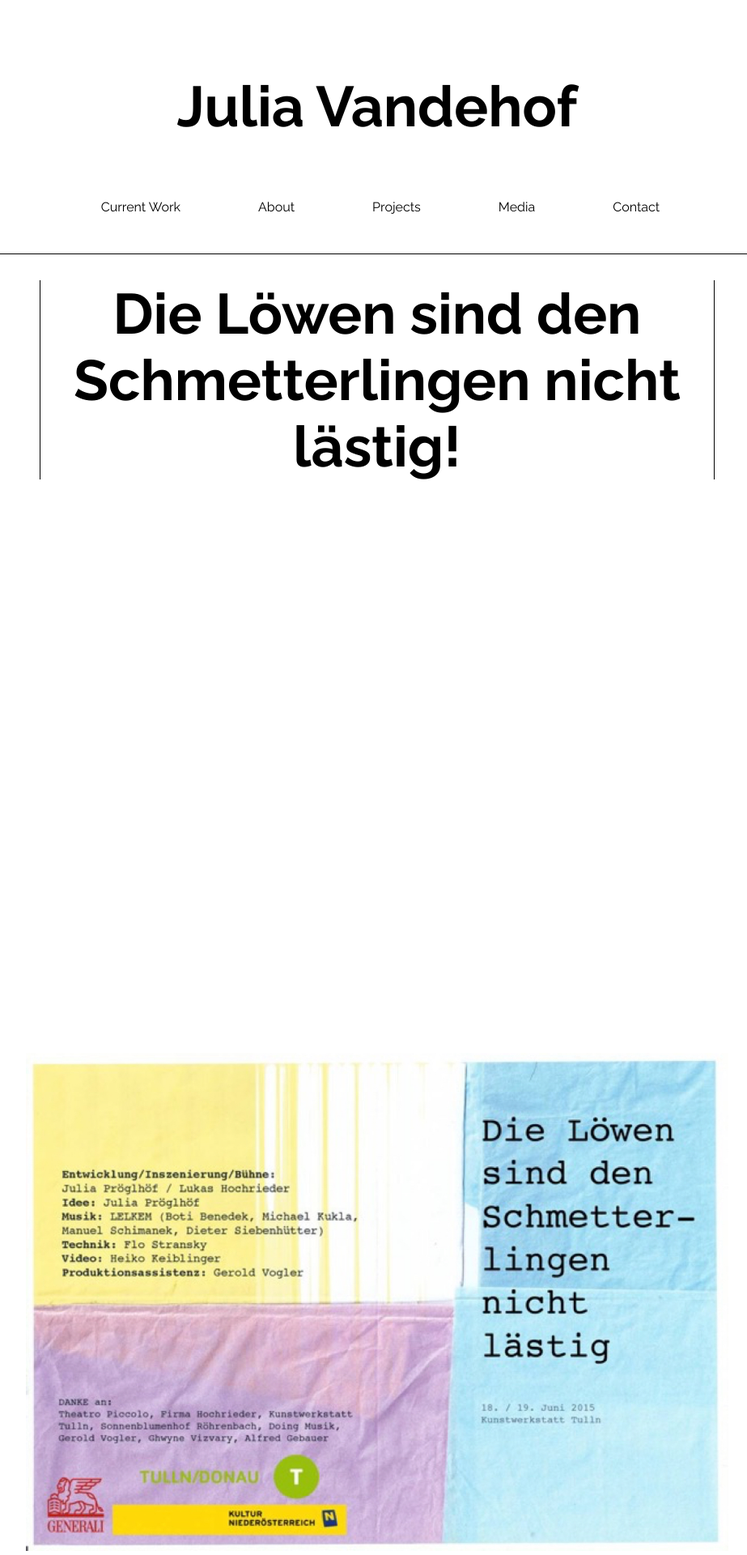
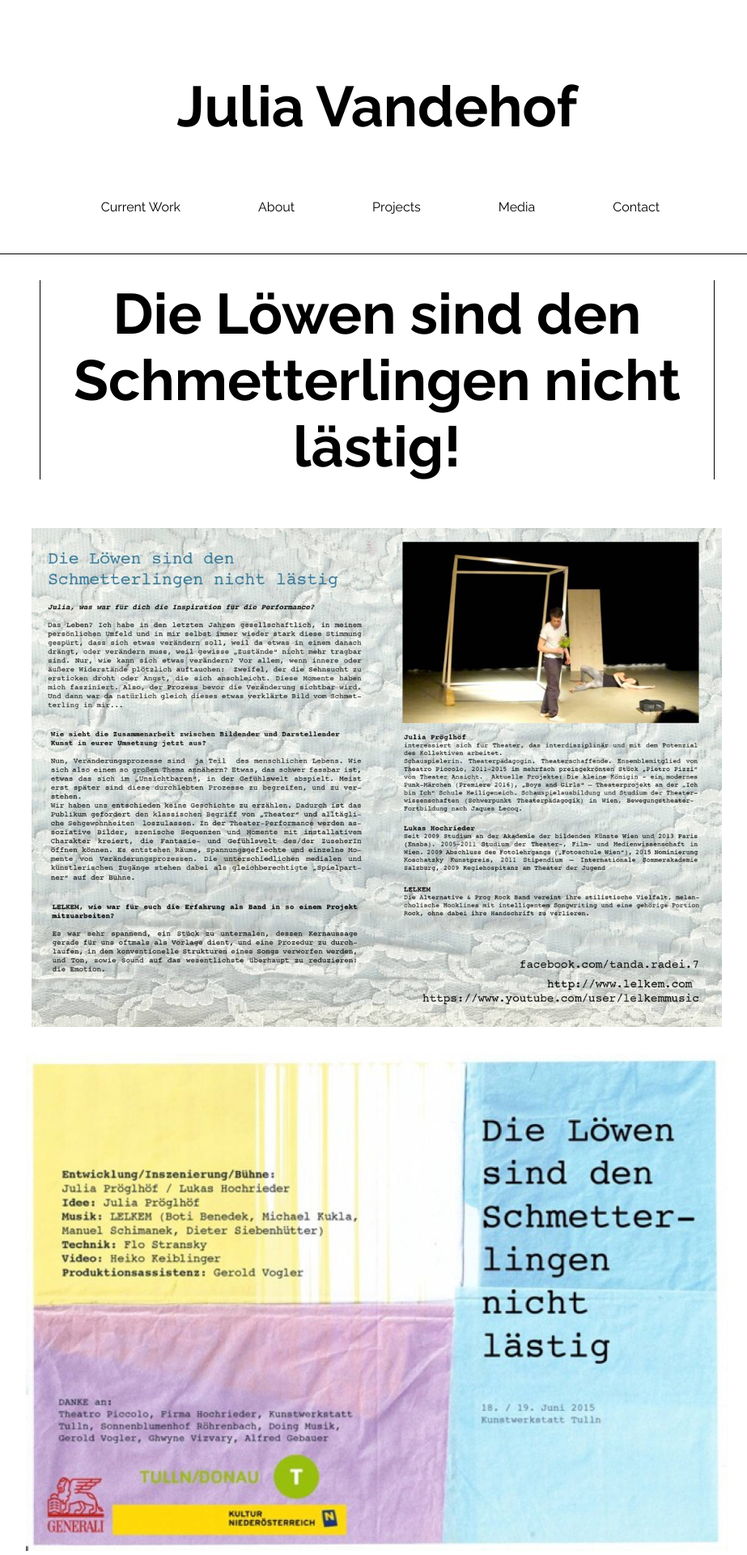
Before and after one commit to matteocarpi/julia, a Jekyll site: the page built from _posts/2019-03-05-die-löwen-sind-den-schmetterlineen-nicht-lästig.md, in a window 1280 px wide. Shown: the top 1920 px of the page at 81% size, without its empty margins (174-1097 px from the left). Built offline with Jekyll 4.4.1, drawn with Linux system fonts in a browser that asks for light colours.

Commit message:
Update from Forestry.io Julia Proeglhoef updated _posts/2019-03-05-die-löwen-sind-den-schmetterlineen-nicht-lästig.md

```diff
--- a/_posts/2019-03-05-die-löwen-sind-den-schmetterlineen-nicht-lästig.md
+++ b/_posts/2019-03-05-die-löwen-sind-den-schmetterlineen-nicht-lästig.md
@@ -4,7 +4,7 @@ title: 'Die Löwen sind den Schmetterlingen nicht lästig! '
 preview_picture: "/uploads/Lowen-1.jpg"
 current: false
 main_pictures:
-- "/uploads/Programmzettel Innen.jpg"
+- "/uploads/Programmzettel-Innen.jpg"
 - "/uploads/Lowen-1.jpg"
 description: ''
 date: 2019-03-05 20:11:10 +0000
```
